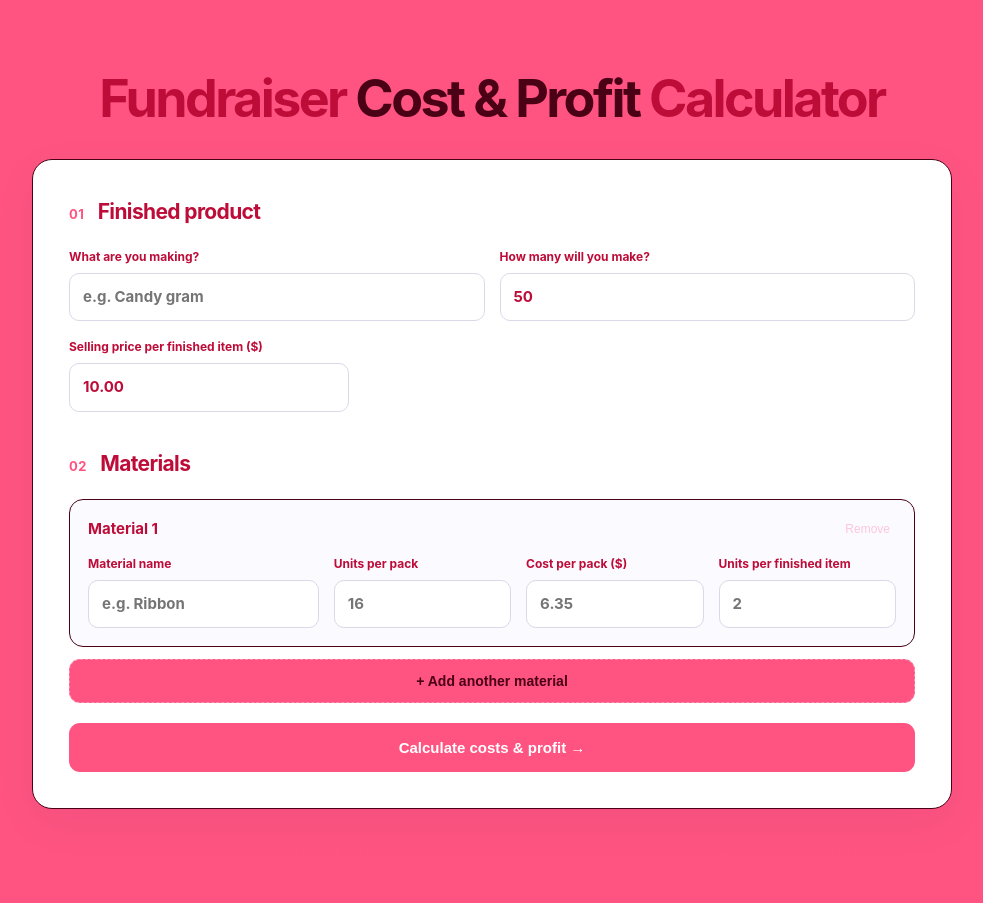
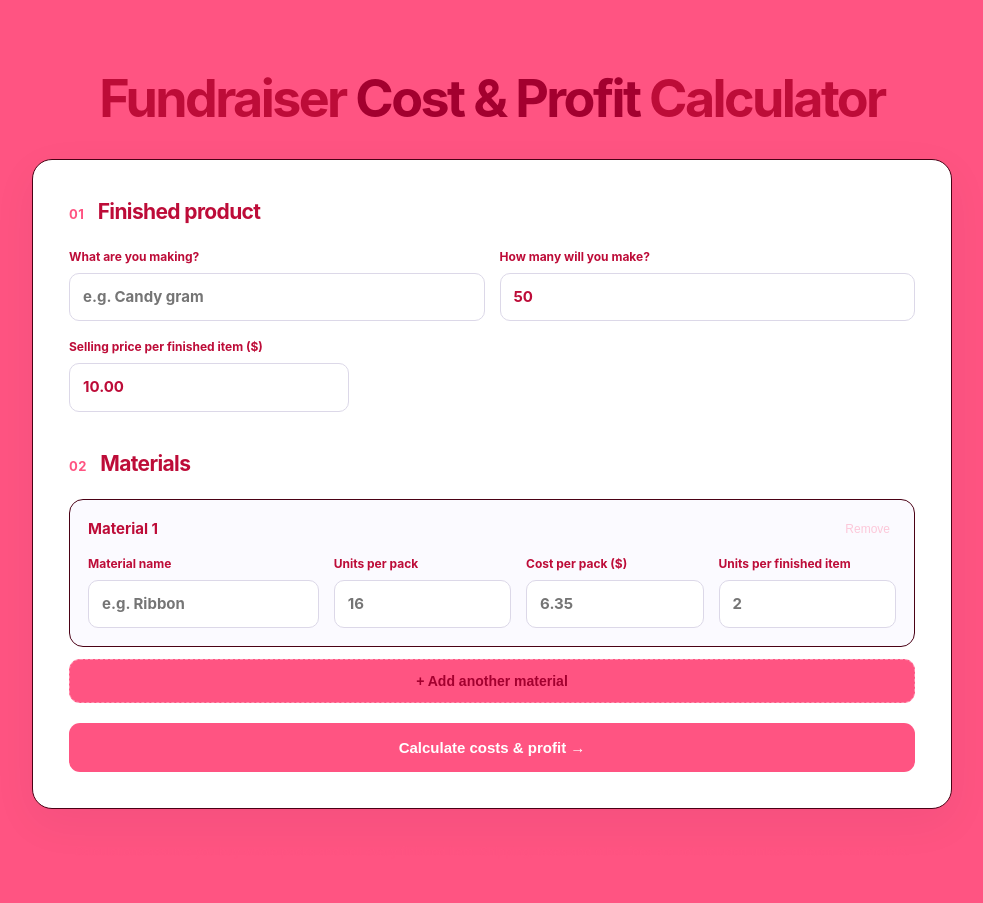
Before and after one commit to oh-boyyo/ProductCalculator, a Flask app: page / in a window 1280 px wide. Shown: the whole page, without its empty margins (148-1131 px from the left). Run offline with Flask 3, Linux system fonts and the light colour scheme.

Commit message:
Update style.css

```diff
--- a/static/style.css
+++ b/static/style.css
@@ -4,7 +4,7 @@
   --surface: #ffffff;
   --text: #bd0c38;
   --accent: #ff5482;
-  --accent-dark: #4a0115;
+  --accent-dark: #a3002f;
   --border: #4a0115;
   --radius: 20px;
 }
```
